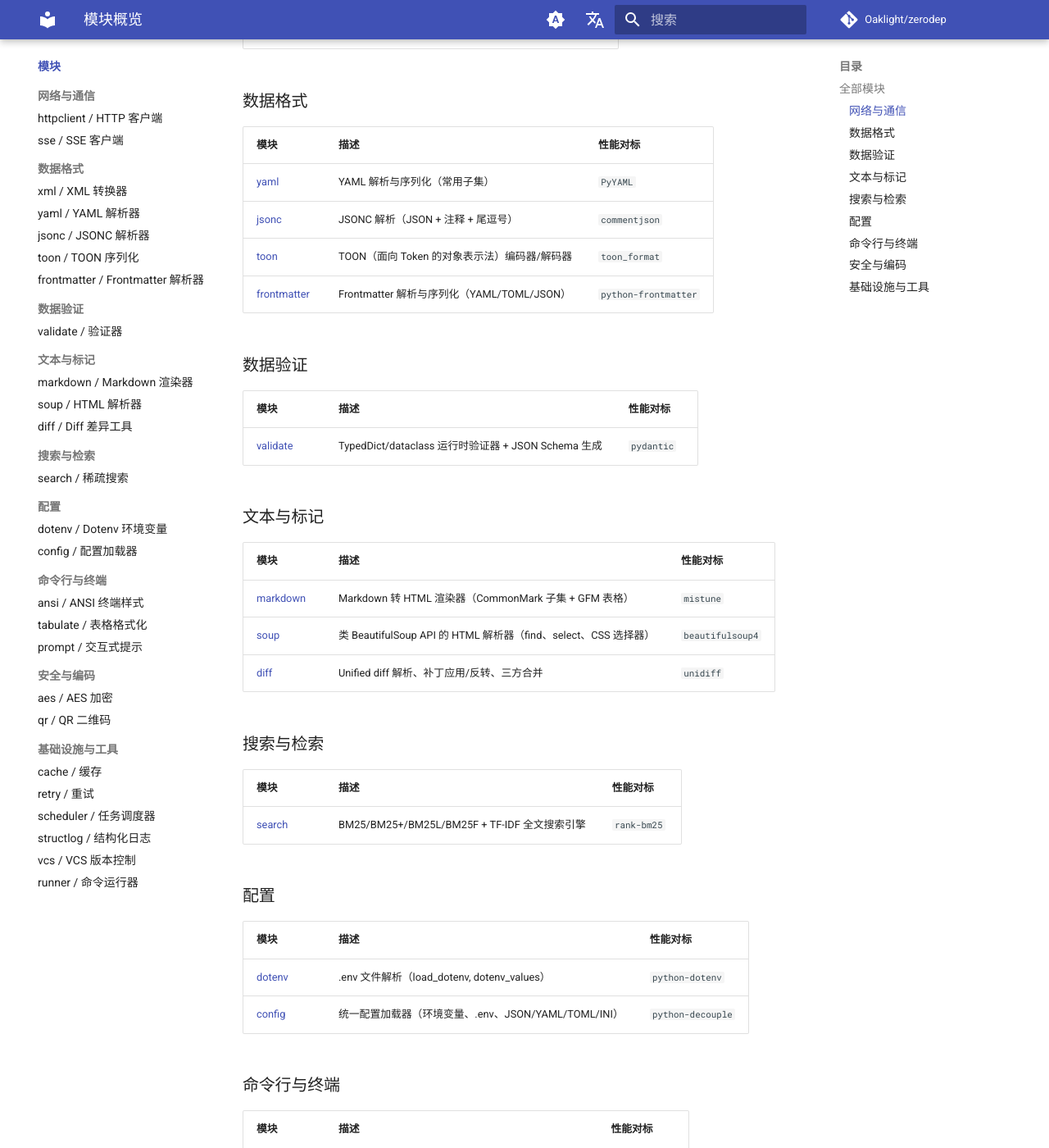
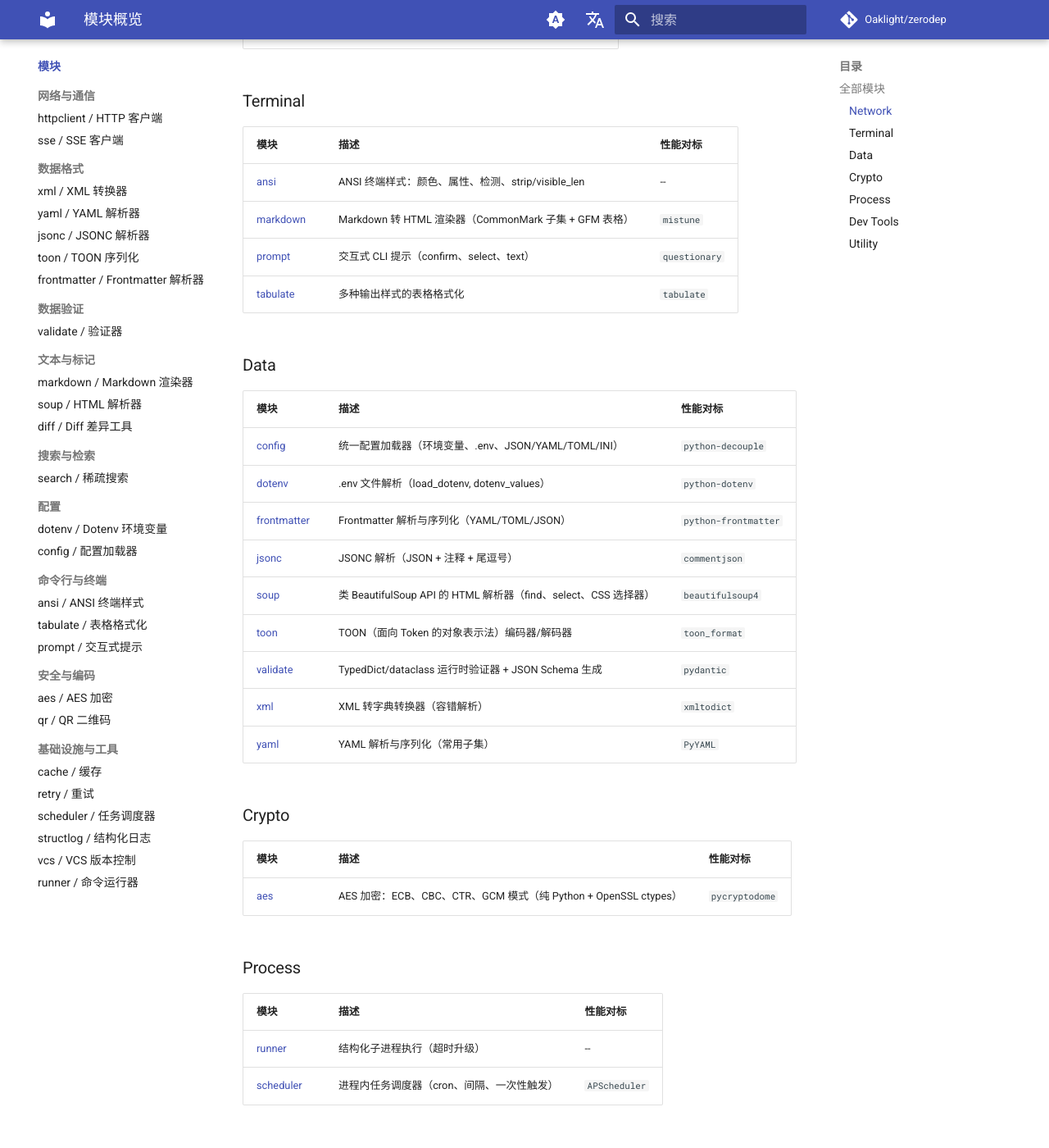
Before and after one commit to Oaklight/zerodep, an MkDocs documentation site: the page built from docs/modules/index.md, in a window 1280 px wide and 1400 px high, scrolled down 493 px. Shown: the whole window at 82% size. Built offline with MkDocs 1.6.1 and Material for MkDocs 9.7.7, drawn with Linux system fonts in a browser that asks for light colours; comment, search, counter and statistics services are not loaded; some of the changed text lies outside the part shown.

Commit message:
docs: reorganize module index by 7-category scheme

```diff
--- a/docs/modules/index.md
+++ b/docs/modules/index.md
@@ -8,69 +8,62 @@ title: 模块概览
 
 ## 全部模块
 
-### 网络与通信
+### Network
 
 | 模块 | 描述 | 性能对标 |
 |------|------|---------|
 | [httpclient](http.md) | 同步 + 异步 REST 客户端 | `httpx` |
 | [sse](sse.md) | Server-Sent Events 客户端（自动重连） | `httpx-sse` |
 
-### 数据格式
-
-| 模块 | 描述 | 性能对标 |
-|------|------|---------|
-| [yaml](yaml.md) | YAML 解析与序列化（常用子集） | `PyYAML` |
-| [jsonc](jsonc.md) | JSONC 解析（JSON + 注释 + 尾逗号） | `commentjson` |
-| [toon](toon.md) | TOON（面向 Token 的对象表示法）编码器/解码器 | `toon_format` |
-| [frontmatter](frontmatter.md) | Frontmatter 解析与序列化（YAML/TOML/JSON） | `python-frontmatter` |
-
-### 数据验证
-
-| 模块 | 描述 | 性能对标 |
-|------|------|---------|
-| [validate](validate.md) | TypedDict/dataclass 运行时验证器 + JSON Schema 生成 | `pydantic` |
-
-### 文本与标记
-
-| 模块 | 描述 | 性能对标 |
-|------|------|---------|
-| [markdown](markdown.md) | Markdown 转 HTML 渲染器（CommonMark 子集 + GFM 表格） | `mistune` |
-| [soup](soup.md) | 类 BeautifulSoup API 的 HTML 解析器（find、select、CSS 选择器） | `beautifulsoup4` |
-| [diff](diff.md) | Unified diff 解析、补丁应用/反转、三方合并 | `unidiff` |
-
-### 搜索与检索
-
-| 模块 | 描述 | 性能对标 |
-|------|------|---------|
-| [search](search.md) | BM25/BM25+/BM25L/BM25F + TF-IDF 全文搜索引擎 | `rank-bm25` |
-
-### 配置
-
-| 模块 | 描述 | 性能对标 |
-|------|------|---------|
-| [dotenv](dotenv.md) | .env 文件解析（load_dotenv, dotenv_values） | `python-dotenv` |
-| [config](config.md) | 统一配置加载器（环境变量、.env、JSON/YAML/TOML/INI） | `python-decouple` |
-
-### 命令行与终端
+### Terminal
 
 | 模块 | 描述 | 性能对标 |
 |------|------|---------|
 | [ansi](ansi.md) | ANSI 终端样式：颜色、属性、检测、strip/visible_len | -- |
+| [markdown](markdown.md) | Markdown 转 HTML 渲染器（CommonMark 子集 + GFM 表格） | `mistune` |
+| [prompt](prompt.md) | 交互式 CLI 提示（confirm、select、text） | `questionary` |
 | [tabulate](tabulate.md) | 多种输出样式的表格格式化 | `tabulate` |
-| [prompt](prompt.md) | 交互式 CLI 提示（confirm、select、text） | `questionary` |
 
-### 安全与编码
+### Data
+
+| 模块 | 描述 | 性能对标 |
+|------|------|---------|
+| [config](config.md) | 统一配置加载器（环境变量、.env、JSON/YAML/TOML/INI） | `python-decouple` |
+| [dotenv](dotenv.md) | .env 文件解析（load_dotenv, dotenv_values） | `python-dotenv` |
+| [frontmatter](frontmatter.md) | Frontmatter 解析与序列化（YAML/TOML/JSON） | `python-frontmatter` |
+| [jsonc](jsonc.md) | JSONC 解析（JSON + 注释 + 尾逗号） | `commentjson` |
+| [soup](soup.md) | 类 BeautifulSoup API 的 HTML 解析器（find、select、CSS 选择器） | `beautifulsoup4` |
+| [toon](toon.md) | TOON（面向 Token 的对象表示法）编码器/解码器 | `toon_format` |
+| [validate](validate.md) | TypedDict/dataclass 运行时验证器 + JSON Schema 生成 | `pydantic` |
+| [xml](xml.md) | XML 转字典转换器（容错解析） | `xmltodict` |
+| [yaml](yaml.md) | YAML 解析与序列化（常用子集） | `PyYAML` |
+
+### Crypto
 
 | 模块 | 描述 | 性能对标 |
 |------|------|---------|
 | [aes](aes.md) | AES 加密：ECB、CBC、CTR、GCM 模式（纯 Python + OpenSSL ctypes） | `pycryptodome` |
-| [qr](qr.md) | QR Code 生成与终端渲染 | `qrcode` |
 
-### 基础设施与工具
+### Process
 
 | 模块 | 描述 | 性能对标 |
 |------|------|---------|
+| [runner](runner.md) | 结构化子进程执行（超时升级） | -- |
+| [scheduler](scheduler.md) | 进程内任务调度器（cron、间隔、一次性触发） | `APScheduler` |
+
+### Dev Tools
+
+| 模块 | 描述 | 性能对标 |
+|------|------|---------|
+| [diff](diff.md) | Unified diff 解析、补丁应用/反转、三方合并 | `unidiff` |
+| [vcs](vcs.md) | Git/Hg/Jujutsu CLI 包装器（diff、status、log、blame） | -- |
+
+### Utility
+
+| 模块 | 描述 | 性能对标 |
+|------|------|---------|
+| [cache](cache.md) | 内存缓存（TTL、LRU/LFU 淘汰、异步支持） | -- |
+| [qr](qr.md) | QR Code 生成与终端渲染 | `qrcode` |
 | [retry](retry.md) | 装饰器式自动重试（退避、抖动、过滤） | `tenacity` |
-| [scheduler](scheduler.md) | 进程内任务调度器（cron、间隔、一次性触发） | `APScheduler` |
+| [search](search.md) | BM25/BM25+/BM25L/BM25F + TF-IDF 全文搜索引擎 | `rank-bm25` |
 | [structlog](structlog.md) | 结构化日志与彩色控制台输出 | `structlog` |
-| [vcs](vcs.md) | Git/Hg/Jujutsu CLI 包装器（diff、status、log、blame） | -- |
```
